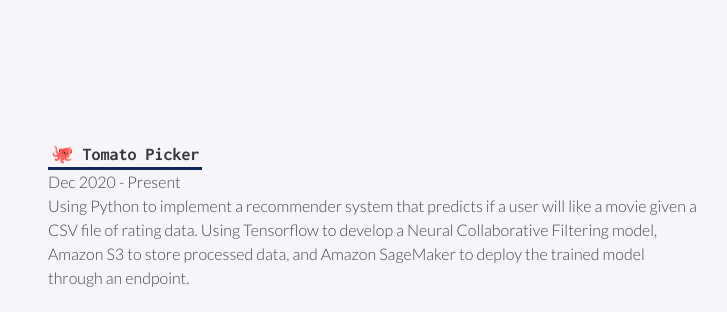
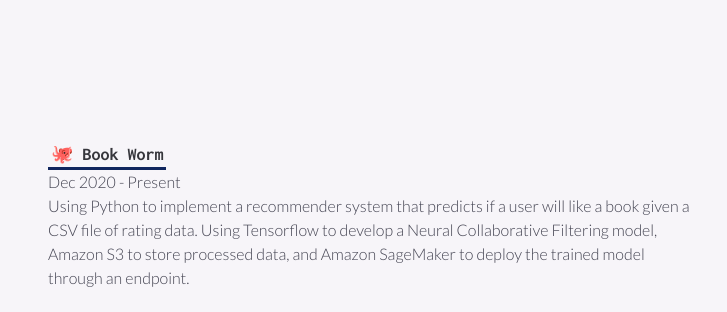
Before and after one commit to anwintersmccabe/anwintersmccabe.github.io, a plain HTML site: page index.html in a window 1280 px wide. Shown: the part 1520-1832 px from the top of the page, 402-1129 px from the left. Drawn offline with nearby package versions, Linux system fonts and the light colour scheme.

Commit message:
project update

```diff
--- a/index.html
+++ b/index.html
@@ -94,12 +94,12 @@
         <div class="section__content">
                 <div class="project">
                     <div class="project__name">
-                        <a href="https://github.com/anwintersmccabe/Tomato-Picker" class = "highlight-link">&#128025; Tomato Picker</a>
+                        <a href="https://github.com/anwintersmccabe/Book-Worm" class = "highlight-link">&#128025; Book Worm</a>
                     </div>
                     <div class="job__time">
                         Dec 2020 - Present</div>
                     <p>
-                    Using Python to implement a recommender system that predicts if a user will like a movie given a CSV file of rating data.
+                    Using Python to implement a recommender system that predicts if a user will like a book given a CSV file of rating data.
                     Using Tensorflow to develop a Neural Collaborative Filtering model, Amazon S3 to store processed data, and
                     Amazon SageMaker to deploy the trained model through an endpoint.
                     </p>
```
